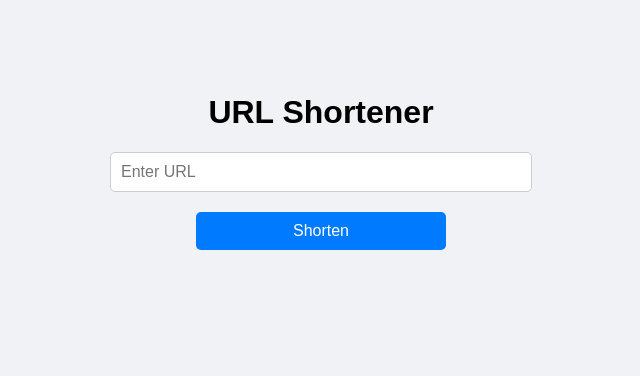
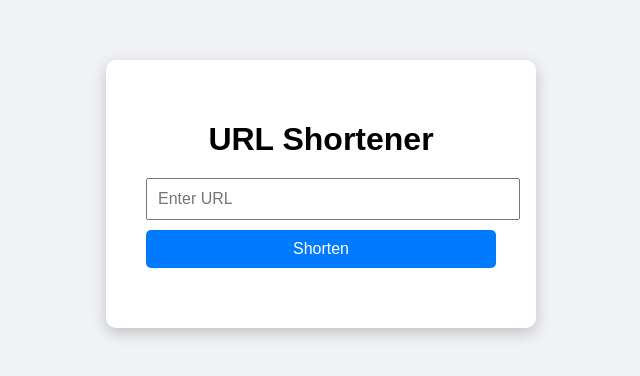
Before and after one commit to yuvikadessai/URL-Shortener, a plain HTML site: page index.html in a window 1280 px wide. Shown: the part 206-582 px from the top of the page, without its empty margins (319-959 px from the left). Drawn offline with Linux system fonts and the light colour scheme.

Commit message:
Updated file

```diff
--- a/styles.css
+++ b/styles.css
@@ -1,39 +1,50 @@
+html, body {
+    height: 100%;
+    margin: 0;
+    font-family: Arial, sans-serif;
+}
+
 body {
-    font-family: Arial, sans-serif;
-    max-width: 500px;
-    margin: 50px auto;
+    display: flex;
+    justify-content: center;
+    align-items: center;
+    background-color: #f0f2f5;
+}
+
+.container {
+    background: #fff;
+    padding: 40px;
+    border-radius: 10px;
+    box-shadow: 0 5px 15px rgba(0,0,0,0.2);
     text-align: center;
-    background-color: #f0f2f5; /* subtle background */
+    width: 350px;
 }
+
 h1 {
-    margin-top:300px;
+    margin-bottom: 20px;
 }
-input {
-    display: block;           /* makes input take its own line */
-    width: 80%;
+
+input, button {
+    display: block;
+    width: 100%;
     padding: 10px;
-    margin: 10px auto;        /* centers it horizontally */
-    border: 1px solid #ccc;
-    border-radius: 5px;
+    margin: 10px 0;
     font-size: 16px;
 }
+
 button {
-    display: block;           /* button on its own line */
-    width: 50%;
-    margin: 20px auto;        /* center the button with spacing */
-    padding: 10px 20px;
     background-color: #007bff;
-    color: white;
-    font-size: 16px;
+    color: #fff;
     border: none;
     border-radius: 5px;
     cursor: pointer;
 }
+
 button:hover {
     background-color: #0056b3;
 }
+
 p#result {
     margin-top: 20px;
-    font-size: 16px;
     word-break: break-word;
 }
```
